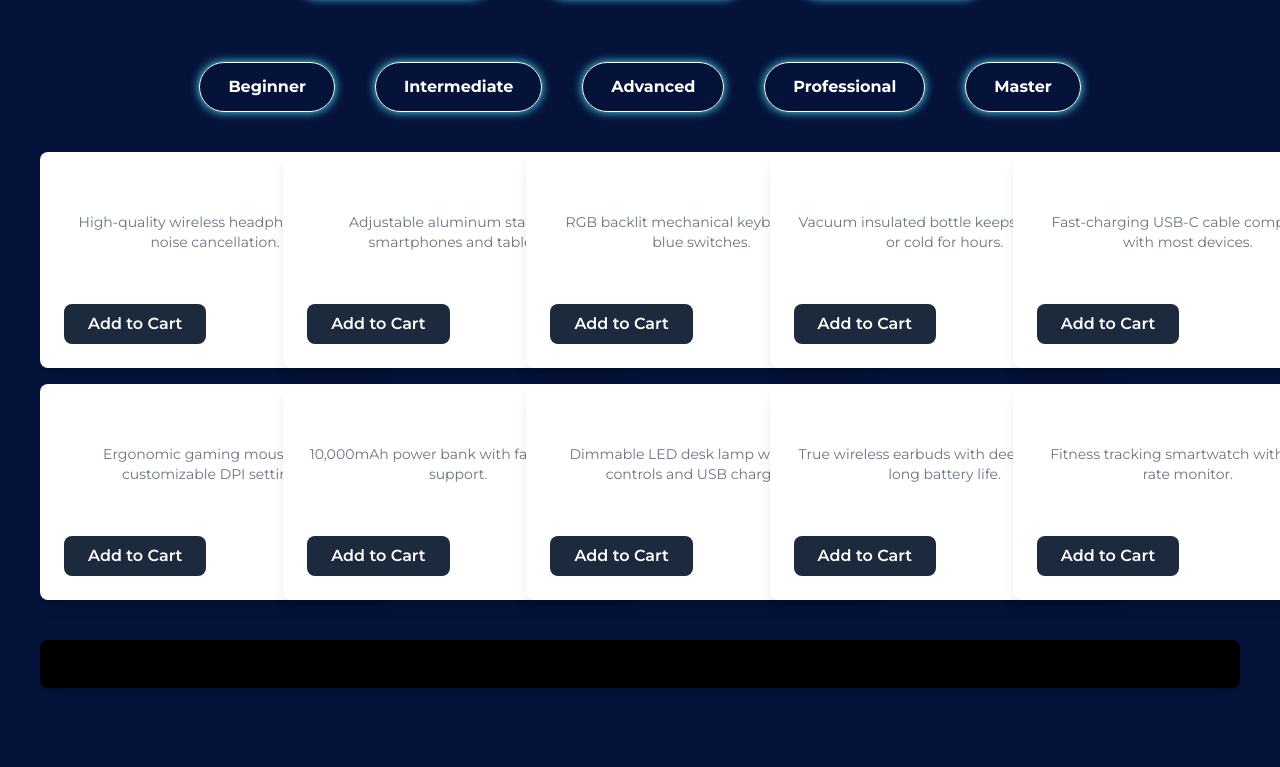
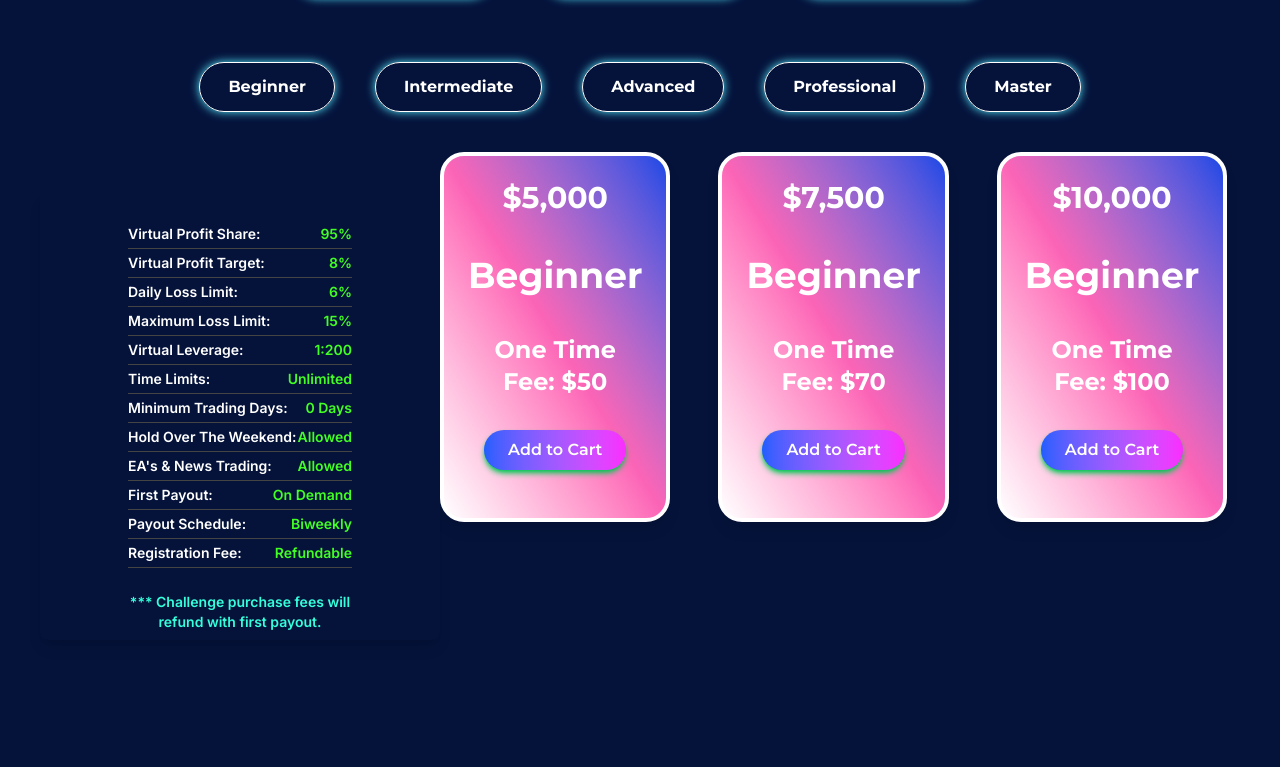
Before and after one commit to Adib227/true-funded-trader, a React (Vite) app: page / in a window 1280 px wide. Shown: the part 2399-3166 px from the top of the page. Built offline with nearby package versions, Linux system fonts and the light colour scheme.

Commit message:
finished the programs section

```diff
--- a/src/Pages/FundedTrader/FundedTrader.jsx
+++ b/src/Pages/FundedTrader/FundedTrader.jsx
@@ -32,7 +32,7 @@ const FundedTrader = () => {
             href=""
             onMouseEnter={() => setText('View Challenges')}
             onMouseLeave={() => setText('Get Funded Now')}
-            className="relative py-4 px-8   bg-gradient-to-r from-[#FF5C00] via-[#0DFFF0] to-[#FA0DFF] animate-[gradientMove_8s_infinite_alternate_linear] bg-[length:200%_200%] rounded-4xl font-bold  hover:bg-blue-950 hover:bg-none border-0 shadow-xl   hover:border-2 hover:border-[#0DFFF0]   transition-all  duration-75 text-[15px] text-white ml-36 lg:ml-0"
+            className="relative py-4 px-8   bg-gradient-to-r from-[#FF5C00] via-[#0DFFF0] to-[#FA0DFF] animate-[gradientMove_8s_infinite_alternate_linear] bg-[length:200%_200%] rounded-4xl font-bold  hover:bg-blue-950 hover:bg-none border-0 shadow-xl   hover:border-2 hover:border-[#0DFFF0]   transition-all  duration-75 text-[15px] text-white ml-28 lg:ml-0"
           >
             {text}
           </a>
--- a/src/Pages/Fundingprogramme/Fundingprogramme.jsx
+++ b/src/Pages/Fundingprogramme/Fundingprogramme.jsx
@@ -168,7 +168,11 @@ const Fundingprogramme = () => {
           className="grid items-center py-12
         "
         >
-          <img src="https://i.ibb.co.com/XxD2hq3F/Group.png" alt="" />
+          <img
+            className="w-96 lg:w-full"
+            src="https://i.ibb.co.com/XxD2hq3F/Group.png"
+            alt=""
+          />
         </div>
         {/* image end */}
 
--- a/src/Pages/Getfunded/Getfunded.jsx
+++ b/src/Pages/Getfunded/Getfunded.jsx
@@ -45,7 +45,7 @@ const Getfunded = () => {
         <div className="grid changing-things items-center justify-center pt-20">
           {isToggled ? (
             // Second div (Visible when toggled)
-            <div className="grid lg:flex space-x-12 space-y-10">
+            <div className="grid lg:flex space-x-12 space-y-10 lg:space-y-2">
               {' '}
               <div className=" w-96 h-[400px] p-4  bg-[#0F1018] shadow-lg rounded-2xl border border-[#666666] hover:backdrop-blur-md hover:bg-white/10 animate__animated animate__fadeInLeftBig ">
                 <h1 className=" w-16 h-16 mx-auto flex justify-center items-center rounded-full bg-[#001D69]  border-[#3A3A3A] border-2 font-bold text-xl -mt-12">
@@ -222,7 +222,7 @@ animate__animated animate__fadeInUpBig"
             </div>
           ) : (
             // First div (Initially visible)
-            <div className="grid lg:flex space-x-12 space-y-10 ">
+            <div className="grid lg:flex space-x-12 space-y-10 lg:space-y-2">
               {' '}
               <div className=" w-96 h-[400px] p-4  bg-[#0F1018] shadow-lg rounded-2xl border border-[#666666] hover:backdrop-blur-md hover:bg-white/10 ">
                 <h1 className=" w-16 h-16 mx-auto flex justify-center items-center rounded-full bg-[#001D69]  border-[#3A3A3A] border-2 font-bold text-xl -mt-12">
--- a/src/Pages/Home/Home/Home.jsx
+++ b/src/Pages/Home/Home/Home.jsx
@@ -17,7 +17,7 @@ const Home = () => {
             <div>
               {' '}
               <img
-                className="w-[400px] lg:w-[690px] h-80 lg:h-[490px]"
+                className="w-[410px] lg:w-[690px] h-80 lg:h-[490px]"
                 src="https://i.ibb.co.com/kgptLyhv/image.png"
               />
             </div>
--- a/src/Pages/Home/Tradingpartners/Tradingpartners.jsx
+++ b/src/Pages/Home/Tradingpartners/Tradingpartners.jsx
@@ -17,7 +17,7 @@ const Tradingpartners = () => {
           />
         </div>
         <div className="flex justify-evenly max-w-[570px] mx-auto h-24 w-full lg:w-[570px] bg-green-200 rounded-2xl -mt-2 lg:-mt-32 bg-gradient-to-r from-[#0147e4] via-[#FE55EF] to-[#0046E2] ">
-          <h1 className="flex justify-center items-center text-2xl font-bold">
+          <h1 className="flex justify-center items-center text-xl lg:text-2xl font-bold">
             MetaTrader 4
           </h1>
           <img
@@ -25,7 +25,7 @@ const Tradingpartners = () => {
             src="https://i.ibb.co.com/7NZxk4p5/metatardere-1.png"
             alt=""
           />
-          <h1 className="flex justify-center items-center text-2xl font-bold">
+          <h1 className="flex justify-center items-center text-xl lg:text-2xl font-bold">
             MetaTrader 5
           </h1>
         </div>
--- a/src/Pages/Programsection/Programsection.jsx
+++ b/src/Pages/Programsection/Programsection.jsx
@@ -1,73 +1,46 @@
 import { useState } from 'react';
+import { Swiper, SwiperSlide } from 'swiper/react';
+import 'swiper/css';
+import { Pagination } from 'swiper/modules';
+import 'swiper/css/pagination';
 
 const Programsection = () => {
   const products = [
     {
+      price: '5,000',
       id: 'p001',
-      product_name: 'Wireless Bluetooth Headphones',
-      price: 49.02,
-      short_description:
-        'High-quality wireless headphones with noise cancellation.',
+      short_description: 'One Time Fee: $50',
+      product_name: 'Beginner',
     },
     {
-      id: 'p002',
-      product_name: 'Smartphone Stand',
-      price: 12.87,
-      short_description:
-        'Adjustable aluminum stand for smartphones and tablets.',
+      price: '7,500',
+      id: 'p001',
+      short_description: 'One Time Fee: $70',
+      product_name: 'Beginner',
     },
     {
-      id: 'p003',
-      product_name: 'Mechanical Keyboard',
-      price: 79.39,
-      short_description: 'RGB backlit mechanical keyboard with blue switches.',
+      price: '10,000',
+      id: 'p001',
+      short_description: 'One Time Fee: $100',
+      product_name: 'Beginner',
     },
     {
-      id: 'p004',
-      product_name: 'Stainless Steel Water Bottle',
-      price: 19.26,
-      short_description:
-        'Vacuum insulated bottle keeps drinks hot or cold for hours.',
+      price: '12,500',
+      id: 'p001',
+      short_description: 'One Time Fee: $150',
+      product_name: 'Beginner',
     },
     {
-      id: 'p005',
-      product_name: 'USB-C Charging Cable',
-      price: 9.34,
-      short_description:
-        'Fast-charging USB-C cable compatible with most devices.',
+      price: '15,000',
+      id: 'p001',
+      short_description: 'One Time Fee: $200',
+      product_name: 'Beginner',
     },
     {
-      id: 'p006',
-      product_name: 'Gaming Mouse',
-      price: 34.55,
-      short_description:
-        'Ergonomic gaming mouse with customizable DPI settings.',
-    },
-    {
-      id: 'p007',
-      product_name: 'Portable Power Bank',
-      price: 29.47,
-      short_description: '10,000mAh power bank with fast charging support.',
-    },
-    {
-      id: 'p008',
-      product_name: 'LED Desk Lamp',
-      price: 24.59,
-      short_description:
-        'Dimmable LED desk lamp with touch controls and USB charging.',
-    },
-    {
-      id: 'p009',
-      product_name: 'Wireless Earbuds',
-      price: 39.99,
-      short_description:
-        'True wireless earbuds with deep bass and long battery life.',
-    },
-    {
-      id: 'p010',
-      product_name: 'Smartwatch',
-      price: 59.02,
-      short_description: 'Fitness tracking smartwatch with heart rate monitor.',
+      price: '17,500',
+      id: 'p001',
+      short_description: 'One Time Fee: $250',
+      product_name: 'Beginner',
     },
   ];
 
@@ -152,27 +125,107 @@ const Programsection = () => {
         </section>
         {/* All 8 buttons ends here */}
       </div>
-      <div className="pt-10 px-10">
+      <div className="pt-10 px-10 grid lg:flex w-full">
+        {/* Show the last clicked price below all products */}
+        <div
+          style={{ fontFamily: 'Inter, sans-serif' }}
+          className="mt-10 p-2  rounded-lg shadow-lg text-center w-full lg:w-1/3"
+        >
+          {selectedPrice !== null ? (
+            <p className=" text-lg font-bold text-white text-[36px] ">
+              Price: ${selectedPrice}
+            </p>
+          ) : (
+            <p className="text-gray-500"></p>
+          )}
+          <div className="px-0 lg:px-20    pt-6 space-y-1 ">
+            <div className="flex  justify-between font-semibold text-sm">
+              <h1>Virtual Profit Share: </h1>
+              <h1 className="text-[#42FF23]">95%</h1>
+            </div>
+            <hr className="text-[#444444]" />
+            <div className="flex justify-between font-semibold text-sm">
+              <h1>Virtual Profit Target: </h1>
+              <h1 className="text-[#42FF23]">8%</h1>
+            </div>
+            <hr className="text-[#444444]" />
+            <div className="flex justify-between font-semibold text-sm">
+              <h1>Daily Loss Limit: </h1>
+              <h1 className="text-[#42FF23]">6%</h1>
+            </div>
+            <hr className="text-[#444444]" />
+            <div className="flex justify-between font-semibold text-sm">
+              <h1>Maximum Loss Limit: </h1>
+              <h1 className="text-[#42FF23]">15%</h1>
+            </div>
+            <hr className="text-[#444444]" />
+            <div className="flex justify-between font-semibold text-sm">
+              <h1>Virtual Leverage: </h1>
+              <h1 className="text-[#42FF23]">1:200</h1>
+            </div>
+            <hr className="text-[#444444]" />
+            <div className="flex justify-between font-semibold text-sm">
+              <h1>Time Limits: </h1>
+              <h1 className="text-[#42FF23]">Unlimited</h1>
+            </div>
+            <hr className="text-[#444444]" />
+            <div className="flex justify-between font-semibold text-sm">
+              <h1>Minimum Trading Days: </h1>
+              <h1 className="text-[#42FF23]">0 Days</h1>
+            </div>
+            <hr className="text-[#444444]" />
+            <div className="flex justify-between font-semibold text-sm">
+              <h1>Hold Over The Weekend: </h1>
+              <h1 className="text-[#42FF23]">Allowed</h1>
+            </div>
+            <hr className="text-[#444444]" />
+            <div className="flex justify-between font-semibold text-sm">
+              <h1>EA's & News Trading: </h1>
+              <h1 className="text-[#42FF23]">Allowed</h1>
+            </div>
+            <hr className="text-[#444444]" />
+            <div className="flex justify-between font-semibold text-sm">
+              <h1>First Payout: </h1>
+              <h1 className="text-[#42FF23]"> On Demand</h1>
+            </div>
+            <hr className="text-[#444444]" />
+            <div className="flex justify-between font-semibold text-sm">
+              <h1>Payout Schedule: </h1>
+              <h1 className="text-[#42FF23]"> Biweekly</h1>
+            </div>
+            <hr className="text-[#444444]" />
+            <div className="flex justify-between font-semibold text-sm">
+              <h1>Registration Fee: </h1>
+              <h1 className="text-[#42FF23]"> Refundable</h1>
+            </div>
+            <hr className="text-[#444444]" />
+            <div className="flex justify-between font-semibold text-sm pt-5">
+              <h1 className="text-[#35FFDB]">
+                *** Challenge purchase fees will refund with first payout.
+              </h1>
+            </div>
+          </div>
+        </div>
         {/* Products Grid */}
-        <div className="grid grid-cols-5 gap-4">
+        <div className="grid  lg:flex gap-12 w-full lg:w-2/3 overflow-x-auto">
           {products.map(product => (
             <div
               key={product.id}
-              className="max-w-[350px] space-y-4 rounded-lg bg-white p-6 shadow-lg md:w-[350px] dark:bg-[#18181B]"
+              className="bg-gradient-to-bl from-blue-700 via-pink-400 to-white  rounded-3xl border-white border-4 bg-white p-6 shadow-lg w-full lg:w-[350px]  h-[340px] lg:h-[370px] dark:bg-[#18181B]  "
             >
-              <div className="grid gap-2">
-                <h1 className="text-lg font-semibold">
+              <div className="grid gap-8">
+                <div className="text-3xl font-bold">${product.price}</div>
+                <h1 className="text-[36px] font-bold">
                   {product.product_name}
                 </h1>
-                <p className="text-sm text-gray-500 dark:text-white/60">
+                <p className="text-2xl text-white font-bold ">
                   {product.short_description}
                 </p>
-                <div className="text-lg font-semibold">${product.price}</div>
               </div>
-              <div className="flex gap-4">
+              <div className="flex justify-center gap-4 pt-8">
                 <button
                   onClick={() => handleNumber(product.price)}
-                  className="rounded-lg bg-slate-800 px-6 py-2 text-[12px] font-semibold text-white duration-300 hover:bg-slate-950 sm:text-sm md:text-base"
+                  className="rounded-3xl shadow-green-500 shadow-md bg-slate-800 px-6 py-2 text-[12px] font-semibold text-white duration-300 hover:bg-slate-950 sm:text-sm md:text-base flex justify-center bg-gradient-to-r from-[#1F5EFF]  to-[#FB2CFF] "
                 >
                   Add to Cart
                 </button>
@@ -180,17 +233,6 @@ const Programsection = () => {
             </div>
           ))}
         </div>
-
-        {/* Show the last clicked price below all products */}
-        <div className="mt-10 p-6 bg-black rounded-lg shadow-lg text-center">
-          {selectedPrice !== null ? (
-            <p className="mt-2 text-lg font-semibold text-green-600">
-              Price: ${selectedPrice}
-            </p>
-          ) : (
-            <p className="text-gray-500"></p>
-          )}
-        </div>
       </div>
     </div>
   );
--- a/src/Pages/Withdrawsection/Withdrawsection.jsx
+++ b/src/Pages/Withdrawsection/Withdrawsection.jsx
@@ -7,9 +7,9 @@ const Withdrawsection = () => {
       <div className="grid lg:flex justify-evenly w-full  mx-auto">
         <div className="pt-16 space-y-16">
           <h1 className="">
-            <span className="text-4xl lg:text-5xl font-bold">ON DEMAND</span>
+            <span className="text-3xl lg:text-5xl font-bold">ON DEMAND</span>
             <br />
-            <span className="text-6xl lg:text-[68px] font-extrabold bg-gradient-to-r from-[#FF2E00] via-[#FFF500] to-white  animate-[gradientText_9s_infinite_alternate_linear] bg-[length:200%_200%] duration-100 bg-clip-text text-transparent">
+            <span className="text-5xl lg:text-[68px] font-extrabold bg-gradient-to-r from-[#FF2E00] via-[#FFF500] to-white  animate-[gradientText_9s_infinite_alternate_linear] bg-[length:200%_200%] duration-100 bg-clip-text text-transparent">
               WITHDRAWAL
             </span>
           </h1>
```
Also changed, not shown: src/Pages/Fourcards/Fourcards.jsx (+7 -5 lines).
